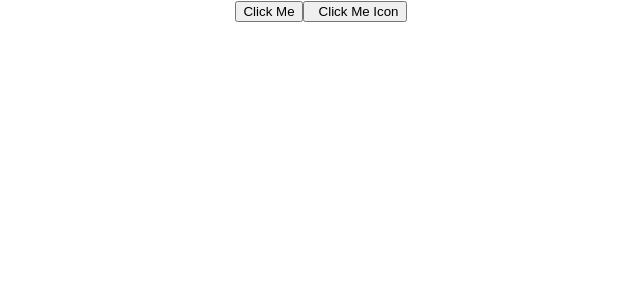
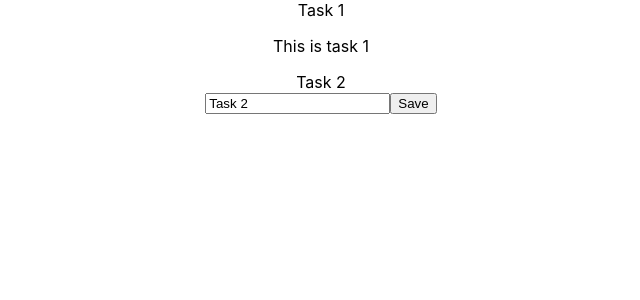
Before and after one commit to toanlehcm/HoleTex, a React (Create React App) app: page / in a window 1280 px wide. Shown: the top 300 px of the page, without its empty margins (319-959 px from the left). Built offline with nearby package versions, Linux system fonts and the light colour scheme.

Commit message:
SOLID: Interface Segregation Principle in ReactJS.

```diff
--- a/src/App.js
+++ b/src/App.js
@@ -1,10 +1,10 @@
 import './App.css';
-import LiskovSubstitutionPrinciple from './lesson/LiskovSubstitutionPrinciple';
+import InterfaceSegregationPrinciple from './lesson/InterfaceSegregationPrinciple';
 
 function App() {
   return (
     <div className="App">
-      <LiskovSubstitutionPrinciple />
+      <InterfaceSegregationPrinciple />
     </div>
   );
 }
--- /dev/null
+++ b/src/lesson/InterfaceSegregationPrinciple/DisplayTask.js
@@ -0,0 +1,13 @@
+import React from 'react';
+import Task from './Task';
+
+const DisplayTask = ({ title, description }) => {
+  return (
+    <div>
+      <Task title={title} />
+      <p>{description}</p>
+    </div>
+  );
+};
+
+export default DisplayTask;
--- /dev/null
+++ b/src/lesson/InterfaceSegregationPrinciple/EditableTask.js
@@ -0,0 +1,24 @@
+import React, { useState } from 'react';
+import Task from './Task';
+
+const EditableTask = ({ title, onSave }) => {
+  const [editTitle, setEditTitle] = useState(title);
+
+  const handleSave = () => {
+    onSave(editTitle);
+  };
+
+  return (
+    <div>
+      <Task title={editTitle} />
+      <input
+        type="text"
+        value={editTitle}
+        onChange={(e) => setEditTitle(e.target.value)}
+      />
+      <button onClick={handleSave}>Save</button>
+    </div>
+  );
+};
+
+export default EditableTask;
--- /dev/null
+++ b/src/lesson/InterfaceSegregationPrinciple/Task.js
@@ -0,0 +1,7 @@
+import React from 'react';
+
+const Task = ({ title }) => {
+  return <div>{title}</div>;
+};
+
+export default Task;
--- /dev/null
+++ b/src/lesson/InterfaceSegregationPrinciple/index.js
@@ -0,0 +1,18 @@
+import React from 'react';
+import DisplayTask from './DisplayTask';
+import EditableTask from './EditableTask';
+
+const InterfaceSegregationPrinciple = () => {
+  const handleSave = (newTitle) => {
+    console.log('New title saved:', newTitle);
+  };
+
+  return (
+    <div>
+      <DisplayTask title="Task 1" description="This is task 1" />
+      <EditableTask title="Task 2" onSave={handleSave} />
+    </div>
+  );
+};
+
+export default InterfaceSegregationPrinciple;
```
